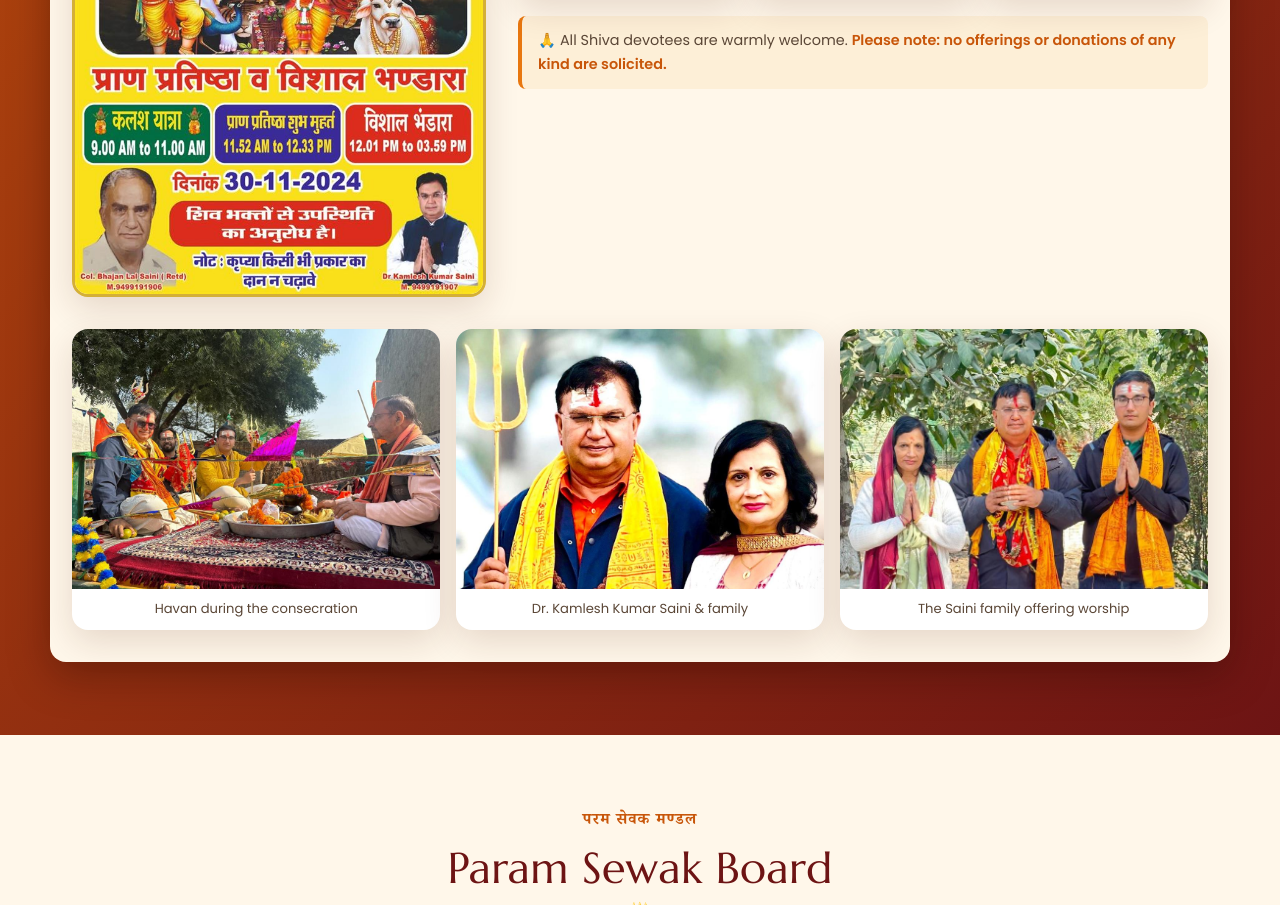
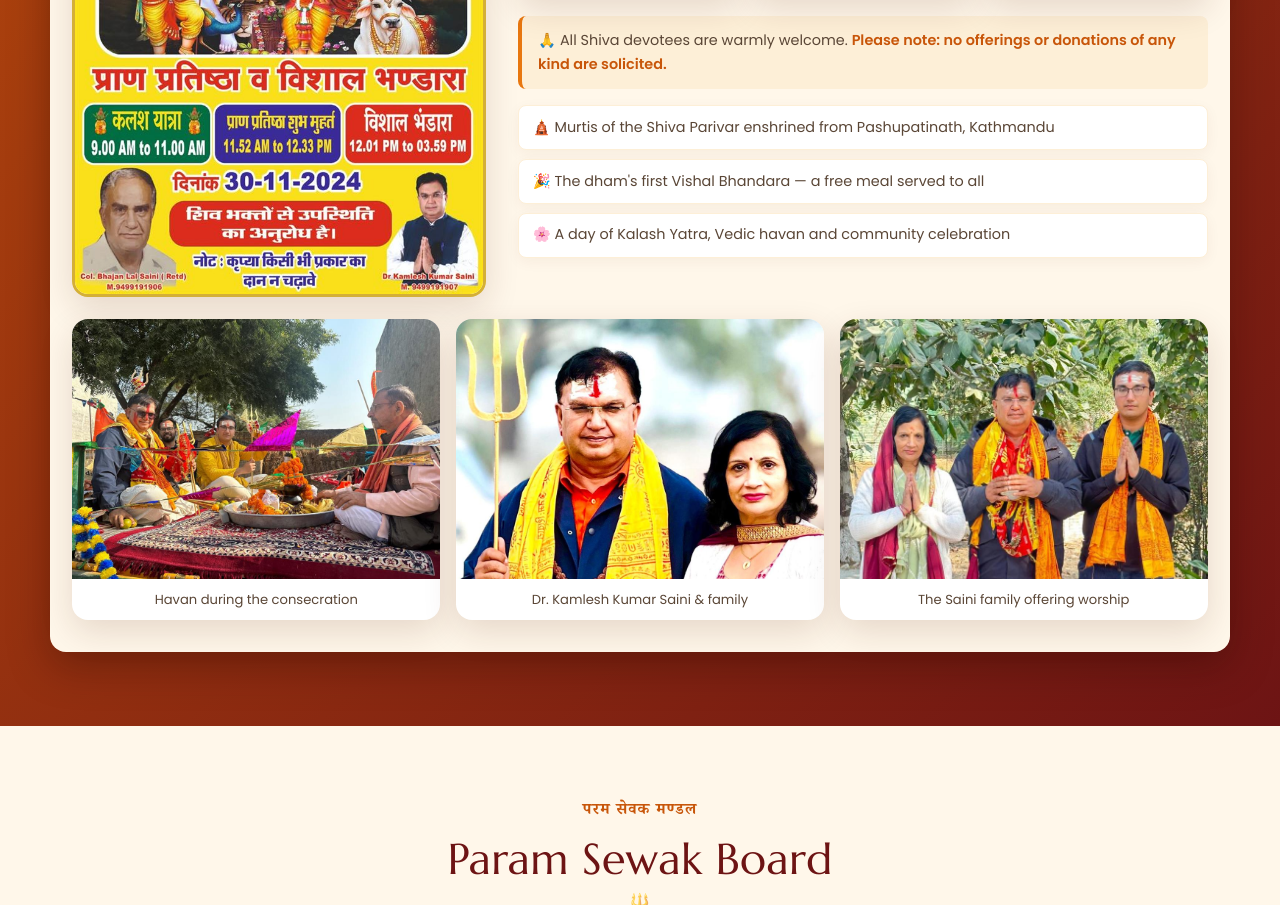
Before and after one commit to partyhindurashtra-svg/shripashupatinath, a plain HTML site: page index.html in a window 1280 px wide. Shown: the part 4222-5127 px from the top of the page. Drawn offline with Linux system fonts and the light colour scheme; no server answers.

Commit message:
Fill empty space in 2024 section with event highlights; tighten spacing
- Added a short highlights list below the note so the text column matches the
  tall poster height (removes the gap after the note)
- Reduced margin before the photo row

Co-Authored-By: Claude Opus 4.8 <noreply@anthropic.com>

```diff
--- a/css/styles.css
+++ b/css/styles.css
@@ -261,7 +261,10 @@ img{max-width:100%;display:block}
 .prat-slot small{color:var(--ink-soft);font-size:.8rem}
 .prat-note{background:var(--cream-2);border-left:4px solid var(--saffron);padding:.8rem 1rem;border-radius:8px;font-size:.9rem}
 .prat-note strong{color:var(--saffron-deep)}
-.prat-photos{display:grid;grid-template-columns:repeat(3,1fr);gap:1rem;margin-top:2rem}
+.prat-highlights{list-style:none;margin-top:1rem;display:grid;gap:.55rem}
+.prat-highlights li{background:#fff;border:1px solid var(--cream-2);border-radius:8px;
+  padding:.6rem .85rem;font-size:.9rem;color:var(--ink-soft);box-shadow:0 4px 14px rgba(90,30,0,.05)}
+.prat-photos{display:grid;grid-template-columns:repeat(3,1fr);gap:1rem;margin-top:1.4rem}
 .prat-photos figure{border-radius:var(--radius);overflow:hidden;box-shadow:var(--shadow);background:#fff;position:relative}
 .prat-photos img{width:100%;height:260px;object-fit:cover;object-position:center 30%;display:block}
 .prat-photos img.fit-top{object-position:center top}
--- a/index.html
+++ b/index.html
@@ -203,6 +203,11 @@
             <div class="prat-slot"><span>🍲</span><strong>Vishal Bhandara</strong><small>12:01 – 3:59 PM</small></div>
           </div>
           <p class="prat-note">🙏 All Shiva devotees are warmly welcome. <strong>Please note: no offerings or donations of any kind are solicited.</strong></p>
+          <ul class="prat-highlights">
+            <li>🛕 Murtis of the Shiva Parivar enshrined from Pashupatinath, Kathmandu</li>
+            <li>🎉 The dham's first Vishal Bhandara — a free meal served to all</li>
+            <li>🌸 A day of Kalash Yatra, Vedic havan and community celebration</li>
+          </ul>
         </div>
       </div>
       <div class="prat-photos">
```
